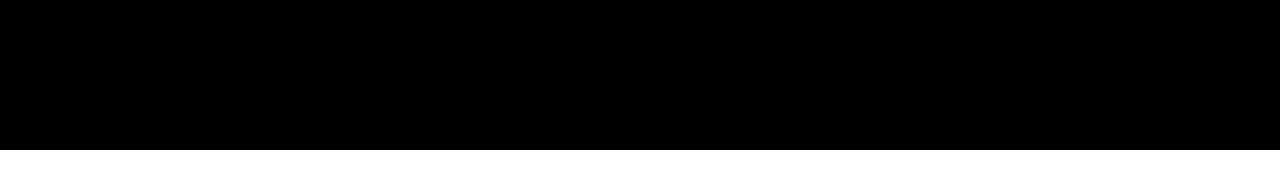
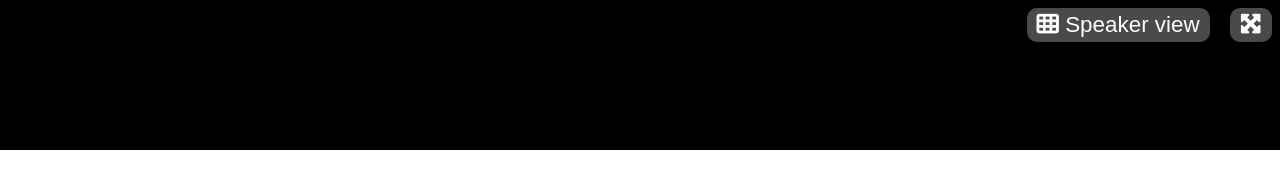
Before and after one commit to GrPaladino/html-css-zoom, a plain HTML site: page index.html in a window 1280 px wide. Drawn offline with Linux system fonts and the light colour scheme.

Commit message:
Feat: add header

```diff
--- a/css/style.css
+++ b/css/style.css
@@ -50,4 +50,16 @@ a {
 .header {
     min-height: var(--header-height);
     background-color: black;
+    color: white;
+    text-align: end;
 }
+
+.header button {
+    padding: 4px 10px;
+    font-size: 1.4rem;
+    color: white;
+    background-color: #4a4a4a;
+    border-radius: 10px;
+    border: none;
+    margin: 8px;
+}
--- a/index.html
+++ b/index.html
@@ -6,6 +6,7 @@
     <title>Document</title>
 
     <!-- Link Fontawesome -->
+    <link rel="stylesheet" href="https://cdnjs.cloudflare.com/ajax/libs/font-awesome/6.5.0/css/all.min.css" integrity="sha512-Avb2QiuDEEvB4bZJYdft2mNjVShBftLdPG8FJ0V7irTLQ8Uo0qcPxh4Plq7G5tGm0rU+1SPhVotteLpBERwTkw==" crossorigin="anonymous" referrerpolicy="no-referrer" />
 
     <!-- Link my style.css -->
     <link rel="stylesheet" href="./css/style.css">
@@ -14,8 +15,13 @@
     <div class="wrapper">
         <!-- HEADER -->
         <header class="header">
-            <div></div>
-            <div></div>
+            <button class="speaker-view">
+                <i class="fa-solid fa-table-cells"></i>
+                Speaker view
+            </button>
+            <button class="fullscreen">
+                <i class="fa-solid fa-maximize"></i>
+            </button>
         </header>
 
         <!-- MAIN -->
```
